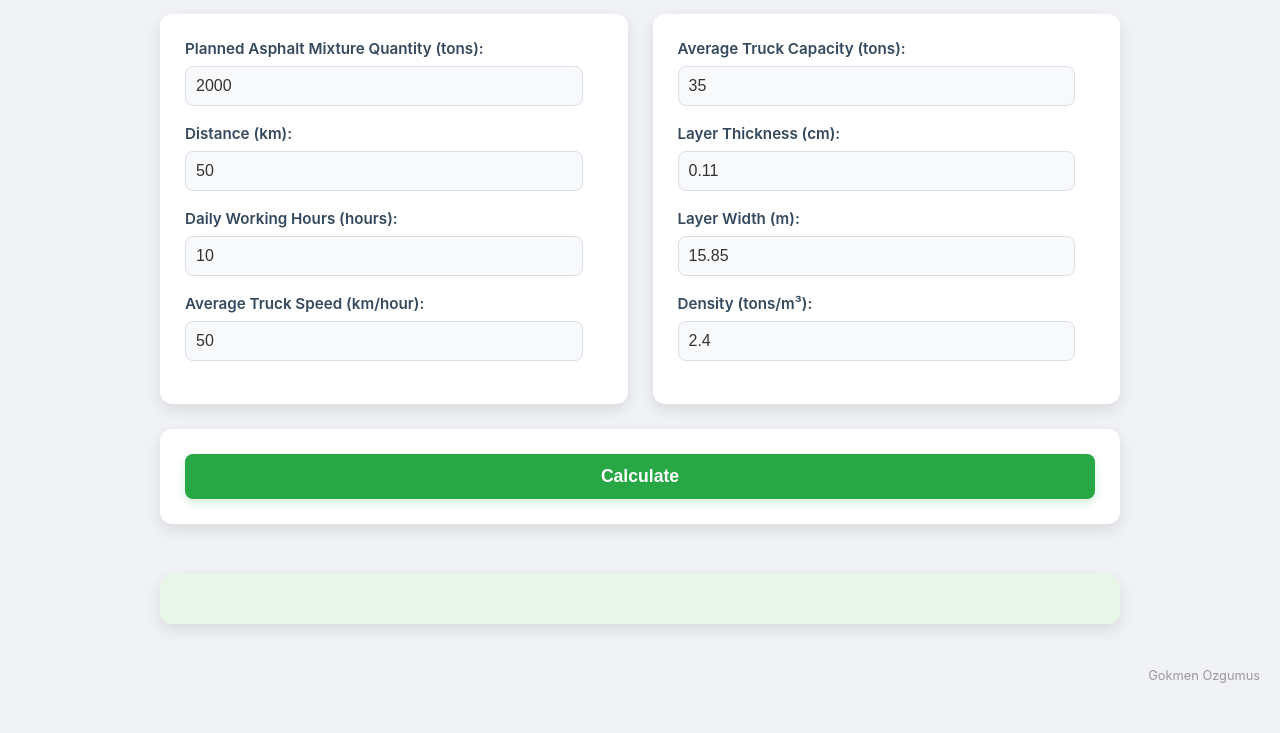
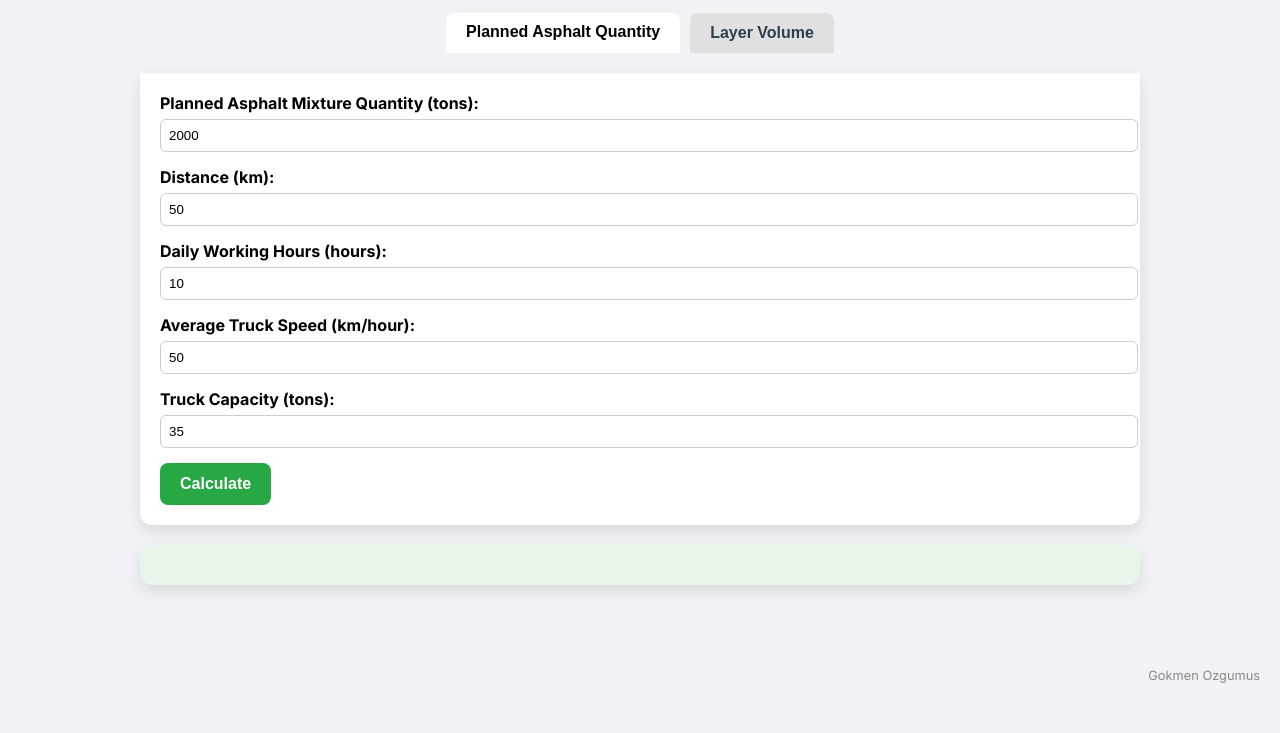
Before and after one commit to gokmn/Transportation-Planning, a plain HTML site: page index.html in a window 1280 px wide. Shown: the part 107-840 px from the top of the page. Before the commit the page ends 800 px from the top, so only its background shows below. Drawn offline with Linux system fonts and the light colour scheme.

Commit message:
Add files via upload

```diff
--- a/index.html
+++ b/index.html
@@ -1,312 +1,240 @@
+
 <!DOCTYPE html>
 <html lang="en">
 <head>
     <meta charset="UTF-8">
     <meta name="viewport" content="width=device-width, initial-scale=1.0">
-    <title>Transportation Planning</title>
+    <title>Transportation Planning - Tabbed</title>
+    <link rel="preconnect" href="https://fonts.googleapis.com">
+    <link rel="preconnect" href="https://fonts.gstatic.com" crossorigin>
+    <link href="https://fonts.googleapis.com/css2?family=Inter:wght@400;600;700&display=swap" rel="stylesheet">
     <style>
-        /* General page styles */
         body {
-            font-family: 'Inter', sans-serif; /* Modern font */
+            font-family: 'Inter', sans-serif;
             margin: 0;
             padding: 20px;
-            background-color: #f0f2f5; /* Light gray background */
+            background-color: #f0f2f5;
             display: flex;
             flex-direction: column;
             align-items: center;
-            min-height: 100vh; /* Full viewport height */
-            box-sizing: border-box;
-            position: relative; /* For absolute positioning of the footer */
+            min-height: 100vh;
         }
-
-        /* Header styles */
         h2 {
-            color: #2c3e50; /* Dark gray header color */
+            color: #2c3e50;
             display: flex;
             align-items: center;
-            margin-bottom: 30px;
             font-size: 2.2em;
             font-weight: 700;
         }
+        .tabs {
+            display: flex;
+            margin-bottom: 20px;
+            gap: 10px;
+        }
+        .tab-button {
+            color: #2c3e50;
+            background-color: #e0e0e0;
 
-        h2 img {
-            margin-right: 15px;
-            height: 40px; /* Truck icon size */
-            width: 40px;
+            padding: 10px 20px;
+            background-color: #e0e0e0;
+            border: none;
+            border-radius: 8px 8px 0 0;
+            cursor: pointer;
+            font-weight: 600;
         }
+        .tab-button.active {
+            background-color: #ffffff;
+            color: #000000;
+            font-weight: bold;
 
-        /* Main content container */
-        .main-container {
-            display: grid;
-            grid-template-columns: 1fr; /* Single column by default */
-            gap: 25px; /* Space between cards */
-            max-width: 960px; /* Maximum width */
+            background-color: #ffffff;
+            border-bottom: 2px solid transparent;
+        }
+        .tab-content {
+            display: none;
+            background-color: #ffffff;
+            padding: 20px;
+            border-radius: 0 0 12px 12px;
+            box-shadow: 0 6px 15px rgba(0, 0, 0, 0.1);
             width: 100%;
-            padding: 0 10px; /* Side padding */
+            max-width: 960px;
         }
-
-        /* Card styles */
-        .card {
-            background-color: #ffffff; /* White card background */
-            padding: 25px;
-            border-radius: 12px; /* More rounded corners */
-            box-shadow: 0 6px 15px rgba(0, 0, 0, 0.1); /* Subtle shadow */
-            transition: transform 0.2s ease-in-out;
+        .tab-content.active {
+            display: block;
         }
-
-        .card:hover {
-            transform: translateY(-5px); /* Hover effect */
+        .form-group {
+            margin-bottom: 15px;
         }
-
-        /* Form group styles */
-        .form-group {
-            margin-bottom: 18px;
+        .form-group label {
+            font-weight: bold;
+            display: block;
+            margin-bottom: 6px;
         }
-
-        .form-group label {
-            display: block;
-            margin-bottom: 8px;
-            font-weight: 600; /* Bolder labels */
-            color: #34495e; /* Dark label color */
-            font-size: 0.95em;
+        .form-group input {
+            width: 100%;
+            padding: 8px;
+            border: 1px solid #ccc;
+            border-radius: 6px;
         }
-
-        .form-group input {
-            width: calc(100% - 20px); /* Account for padding */
-            padding: 10px;
-            border: 1px solid #dcdfe6; /* Light gray border */
-            border-radius: 8px; /* Rounded input corners */
-            box-sizing: border-box;
-            font-size: 1em;
-            color: #333;
-            transition: border-color 0.3s ease, box-shadow 0.3s ease;
-        }
-
-        .form-group input:focus {
-            outline: none;
-            border-color: #3498db; /* Blue border on focus */
-            box-shadow: 0 0 0 3px rgba(52, 152, 219, 0.2); /* Light blue shadow */
-        }
-
-        /* Specific styling for number inputs */
-        .form-group input[type="number"] {
-            background-color: #f8f9fa; /* Light gray background */
-        }
-
-        /* Button styles */
         button {
-            padding: 12px 25px;
-            background-color: #28a745; /* Green button */
+            padding: 12px 20px;
+            background-color: #28a745;
             color: white;
             border: none;
             border-radius: 8px;
             cursor: pointer;
-            font-size: 1.1em;
-            font-weight: 600;
-            transition: background-color 0.3s ease, transform 0.2s ease;
-            width: 100%; /* Full width */
-            box-sizing: border-box;
-            box-shadow: 0 4px 10px rgba(40, 167, 69, 0.2);
+            font-size: 1em;
+            font-weight: bold;
         }
-
-        button:hover {
-            background-color: #218838; /* Darker green on hover */
-            transform: translateY(-2px);
-        }
-
-        button:active {
-            transform: translateY(0);
-        }
-
-        /* Result card styles */
         #result-card {
-            background-color: #e8f5e9; /* Light green background */
-            padding: 25px;
+            background-color: #e8f5e9;
+            padding: 20px;
             border-radius: 12px;
             box-shadow: 0 6px 15px rgba(0, 0, 0, 0.1);
-            grid-column: 1 / -1; /* Span both columns */
-            margin-top: 25px; /* Top margin */
+            margin-top: 20px;
+            max-width: 960px;
+            width: 100%;
         }
-
-        #result h3 {
-            color: #2c3e50;
-            margin-top: 0;
-            margin-bottom: 15px;
-            font-size: 1.8em;
+        #result p.highlight-result {
+            font-size: 1.4em;
+            font-weight: bold;
+            color: #007bff;
+            background-color: #e0f2f7;
+            padding: 15px;
+            border-radius: 8px;
             text-align: center;
         }
 
-        #result p {
-            color: #555;
-            margin-bottom: 10px;
-            line-height: 1.6;
-            font-size: 1.05em;
-        }
-
-        /* Highlighted result line */
-        #result p.highlight-result {
-            font-size: 1.4em; /* Larger font */
-            font-weight: bold;
-            color: #007bff; /* Blue highlight color */
-            background-color: #e0f2f7; /* Light blue background */
-            padding: 15px;
-            border-radius: 8px;
-            text-align: center;
-            margin-top: 20px;
-            margin-bottom: 20px;
-            box-shadow: 0 2px 8px rgba(0, 123, 255, 0.2); /* Light blue shadow */
-        }
-
-        /* Footer for name */
         .footer-name {
-            position: absolute;
+            position: fixed;
             bottom: 10px;
             right: 20px;
-            font-size: 0.8em; /* Küçük font */
-            color: #999; /* Göze çarpmayan renk */
-        }
-
-        /* Responsive design media queries */
-        @media (min-width: 768px) {
-            .main-container {
-                grid-template-columns: 1fr 1fr; /* Two columns on larger screens */
-            }
+            font-size: 0.8em;
+            color: #888;
         }
     </style>
 </head>
 <body>
-    <h2><img src="https://www.svgrepo.com/show/183941/dump-truck-truck.svg" alt="Damperli Kamyon İkonu"> Transportation Planning</h2>
+    <h2><img src="https://www.svgrepo.com/show/183941/dump-truck-truck.svg" alt="Truck" style="height: 40px; margin-right: 15px;"> Transportation Planning</h2>
+    <div class="tabs">
+        <button class="tab-button active" onclick="switchTab('planned')">Planned Asphalt Quantity</button>
+        <button class="tab-button" onclick="switchTab('layer')">Layer Volume</button>
+    </div>
 
-    <div class="main-container">
-        <div class="card">
+    <div id="planned" class="tab-content active">
         <div class="form-group">
             <label for="bskMiktari">Planned Asphalt Mixture Quantity (tons):</label>
-                <input type="number" id="bskMiktari" step="any" value="2000" required>
+            <input type="number" id="bskMiktari" step="any" value="2000">
         </div>
         <div class="form-group">
-                <label for="mesafe">Distance (km):</label>
-                <input type="number" id="mesafe" step="any" value="50" required>
+            <label for="mesafe1">Distance (km):</label>
+            <input type="number" id="mesafe1" step="any" value="50">
         </div>
         <div class="form-group">
-                <label for="gunlukCalismaSuresi">Daily Working Hours (hours):</label>
-                <input type="number" id="gunlukCalismaSuresi" step="any" value="10" required>
+            <label for="gunlukCalismaSuresi1">Daily Working Hours (hours):</label>
+            <input type="number" id="gunlukCalismaSuresi1" step="any" value="10">
         </div>
         <div class="form-group">
-                <label for="kamyonHizi">Average Truck Speed (km/hour):</label>
-                <input type="number" id="kamyonHizi" step="any" value="50" required>
+            <label for="kamyonHizi1">Average Truck Speed (km/hour):</label>
+            <input type="number" id="kamyonHizi1" step="any" value="50">
         </div>
+        <div class="form-group">
+            <label for="kamyonKapasitesi1">Truck Capacity (tons):</label>
+            <input type="number" id="kamyonKapasitesi1" step="any" value="35">
+        </div>
+        <button onclick="calculatePlanned()">Calculate</button>
     </div>
 
-        <div class="card">
+    <div id="layer" class="tab-content">
         <div class="form-group">
-                <label for="kamyonKapasitesi">Average Truck Capacity (tons):</label>
-                <input type="number" id="kamyonKapasitesi" step="any" value="35" required>
-            </div>
-            <div class="form-group">
-                <label for="tabakaKalinligi">Layer Thickness (cm):</label>
-                <input type="number" id="tabakaKalinligi" step="any" value="0.11" required>
+            <label for="tabakaKalinligi">Layer Thickness (m):</label>
+            <input type="number" id="tabakaKalinligi" step="any" value="0.11">
         </div>
         <div class="form-group">
             <label for="tabakaGenisligi">Layer Width (m):</label>
-                <input type="number" id="tabakaGenisligi" step="any" value="15.85" required>
+            <input type="number" id="tabakaGenisligi" step="any" value="15.85">
+        </div>
+        <div class="form-group">
+            <label for="tabakaUzunlugu">Layer Length (m):</label>
+            <input type="number" id="tabakaUzunlugu" step="any" value="500">
         </div>
         <div class="form-group">
             <label for="yogunluk">Density (tons/m³):</label>
-                <input type="number" id="yogunluk" step="any" value="2.4" required>
+            <input type="number" id="yogunluk" step="any" value="2.4">
         </div>
+        <div class="form-group">
+            <label for="mesafe2">Distance (km):</label>
+            <input type="number" id="mesafe2" step="any" value="50">
         </div>
-
-        <div class="card" style="grid-column: 1 / -1;">
-            <button type="button" onclick="calculate()">Calculate</button>
+        <div class="form-group">
+            <label for="gunlukCalismaSuresi2">Daily Working Hours (hours):</label>
+            <input type="number" id="gunlukCalismaSuresi2" step="any" value="10">
+        </div>
+        <div class="form-group">
+            <label for="kamyonHizi2">Average Truck Speed (km/hour):</label>
+            <input type="number" id="kamyonHizi2" step="any" value="50">
+        </div>
+        <div class="form-group">
+            <label for="kamyonKapasitesi2">Truck Capacity (tons):</label>
+            <input type="number" id="kamyonKapasitesi2" step="any" value="35">
+        </div>
+        <button onclick="calculateLayer()">Calculate</button>
     </div>
 
     <div id="result-card">
         <div id="result"></div>
     </div>
-    </div>
-
-    <div class="footer-name">
-        Gokmen Ozgumus
-    </div>
 
     <script>
-        /**
-         * Performs transportation planning calculations and displays the results.
-         */
-        function calculate() {
-            // Get input values
-            const bskMiktari = parseFloat(document.getElementById('bskMiktari').value);
-            const mesafe = parseFloat(document.getElementById('mesafe').value);
-            const gunlukCalismaSuresi = parseFloat(document.getElementById('gunlukCalismaSuresi').value);
-            const kamyonHizi = parseFloat(document.getElementById('kamyonHizi').value);
-            const kamyonKapasitesi = parseFloat(document.getElementById('kamyonKapasitesi').value);
-            const tabakaKalinligi = parseFloat(document.getElementById('tabakaKalinligi').value);
-            const tabakaGenisligi = parseFloat(document.getElementById('tabakaGenisligi').value);
-            const yogunluk = parseFloat(document.getElementById('yogunluk').value);
-
-            const resultDiv = document.getElementById('result');
-
-            // Error handling: Check if all fields are filled
-            if (isNaN(bskMiktari) || isNaN(mesafe) || isNaN(gunlukCalismaSuresi) ||
-                isNaN(kamyonHizi) || isNaN(kamyonKapasitesi) ||
-                isNaN(tabakaKalinligi) || isNaN(tabakaGenisligi) || isNaN(yogunluk)) {
-                resultDiv.innerHTML = '<p style="color:red; text-align: center;">Please fill in all fields!</p>';
-                return;
+        function switchTab(id) {
+            document.querySelectorAll('.tab-content').forEach(tab => tab.classList.remove('active'));
+            document.querySelectorAll('.tab-button').forEach(btn => btn.classList.remove('active'));
+            document.getElementById(id).classList.add('active');
+            event.target.classList.add('active');
+            document.getElementById('result').innerHTML = '';
         }
 
-            // Check for negative or zero inputs
-            if (bskMiktari <= 0 || mesafe <= 0 || gunlukCalismaSuresi <= 0 ||
-                kamyonHizi <= 0 || kamyonKapasitesi <= 0 ||
-                tabakaKalinligi <= 0 || tabakaGenisligi <= 0 || yogunluk <= 0) {
-                resultDiv.innerHTML = '<p style="color:red; text-align: center;">Input values cannot be zero or negative!</p>';
-                return;
+        function calculatePlanned() {
+            const mixture = parseFloat(document.getElementById('bskMiktari').value);
+            const mesafe = parseFloat(document.getElementById('mesafe1').value);
+            const gunluk = parseFloat(document.getElementById('gunlukCalismaSuresi1').value);
+            const hiz = parseFloat(document.getElementById('kamyonHizi1').value);
+            const kapasite = parseFloat(document.getElementById('kamyonKapasitesi1').value);
+            hesapla(mixture, mesafe, gunluk, hiz, kapasite);
         }
 
-            // Fixed values (in minutes)
-            const preparationWaiting = 1; // Preparation and waiting time
-            const loadingTime = 10.294117647058824; // Loading time
-            const weighingDocument = 2; // Weighing and documentation time
-            const pavingSiteWaiting = 4; // Waiting time at paving site
-            const unloadingCleaning = 30.88235294117647; // Unloading and cleaning time
+        function calculateLayer() {
+            const kalinlik = parseFloat(document.getElementById('tabakaKalinligi').value);
+            const genislik = parseFloat(document.getElementById('tabakaGenisligi').value);
+            const uzunluk = parseFloat(document.getElementById('tabakaUzunlugu').value);
+            const yogunluk = parseFloat(document.getElementById('yogunluk').value);
+            const mesafe = parseFloat(document.getElementById('mesafe2').value);
+            const gunluk = parseFloat(document.getElementById('gunlukCalismaSuresi2').value);
+            const hiz = parseFloat(document.getElementById('kamyonHizi2').value);
+            const kapasite = parseFloat(document.getElementById('kamyonKapasitesi2').value);
+            const tonaj = kalinlik * genislik * uzunluk * yogunluk;
+            hesapla(tonaj, mesafe, gunluk, hiz, kapasite);
+        }
 
-            // Calculations
-            // Total required mixture quantity (tons)
-            const mixtureQuantity = bskMiktari;
-
-            // Hourly mixture quantity (tons/hour)
-            const hourlyMixtureQuantity = bskMiktari / gunlukCalismaSuresi;
-
-            // Total number of truck trips
-            const totalTripCount = mixtureQuantity / kamyonKapasitesi;
-
-            // Travel time to site (minutes)
-            const travelToSite = (mesafe / kamyonHizi) * 60;
-
-            // Return travel time (minutes)
-            const returnTravel = (mesafe / kamyonHizi) * 60;
-
-            // Total duration for one truck trip (minutes)
-            const tripDuration = preparationWaiting + loadingTime + weighingDocument + travelToSite +
-                                        pavingSiteWaiting + unloadingCleaning + returnTravel;
-
-            // Maximum number of trips a truck can make per day
-            const maxTripsPerTruck = Math.floor((gunlukCalismaSuresi * 60) / tripDuration);
-
-            // Number of trucks needed (rounded up)
-            const numberOfTrucks = Math.ceil(totalTripCount / maxTripsPerTruck);
-
-            // Display results in HTML
-            resultDiv.innerHTML = `
-                <h3>Calculation Results</h3>
-                <p><strong>Required Mixture Quantity:</strong> ${mixtureQuantity.toFixed(2)} tons</p>
-                <p><strong>Hourly Mixture Quantity:</strong> ${hourlyMixtureQuantity.toFixed(2)} tons/hour</p>
-                <p class="highlight-result"><strong>Number of Trucks Needed:</strong> ${numberOfTrucks}</p>
-                <p><strong>Total Truck Trip Count:</strong> ${totalTripCount.toFixed(2)} trips</p>
-                <p><strong>Time Required for One Truck Trip:</strong> ${tripDuration.toFixed(2)} minutes</p>
-                <p><strong>Daily Trips per Truck:</strong> ${maxTripsPerTruck} trips</p>
-                <p><strong>Layer Information:</strong> Thickness=${tabakaKalinligi.toFixed(2)} cm, Width=${tabakaGenisligi.toFixed(2)} m, Density=${yogunluk.toFixed(2)} tons/m³</p>
+        function hesapla(tonaj, mesafe, gunluk, hiz, kapasite) {
+            const travel = (mesafe / hiz) * 60;
+            const tripTime = 1 + 10.294 + 2 + travel + 4 + 30.882 + travel;
+            const tripsPerTruck = Math.floor((gunluk * 60) / tripTime);
+            const totalTrips = tonaj / kapasite;
+            const trucksNeeded = Math.ceil(totalTrips / tripsPerTruck);
+            const hourly = tonaj / gunluk;
+            document.getElementById('result').innerHTML = `
+                <p><strong>Total Mixture:</strong> ${tonaj.toFixed(2)} tons</p>
+                <p><strong>Hourly Mixture:</strong> ${hourly.toFixed(2)} tons/hour</p>
+                <p class="highlight-result"><strong>Trucks Needed:</strong> ${trucksNeeded}</p>
+                <p><strong>Total Trips:</strong> ${totalTrips.toFixed(2)}</p>
+                <p><strong>Trip Time:</strong> ${tripTime.toFixed(2)} minutes</p>
+                <p><strong>Trips/Truck/Day:</strong> ${tripsPerTruck}</p>
             `;
         }
     </script>
+
+    <div class="footer-name">Gokmen Ozgumus</div>
 </body>
+
 </html>
```
Lines whose indentation alone changed are shown as unchanged.
